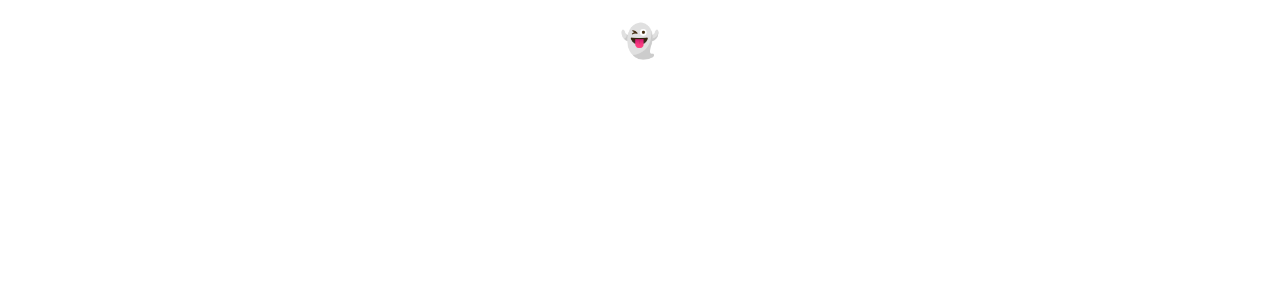
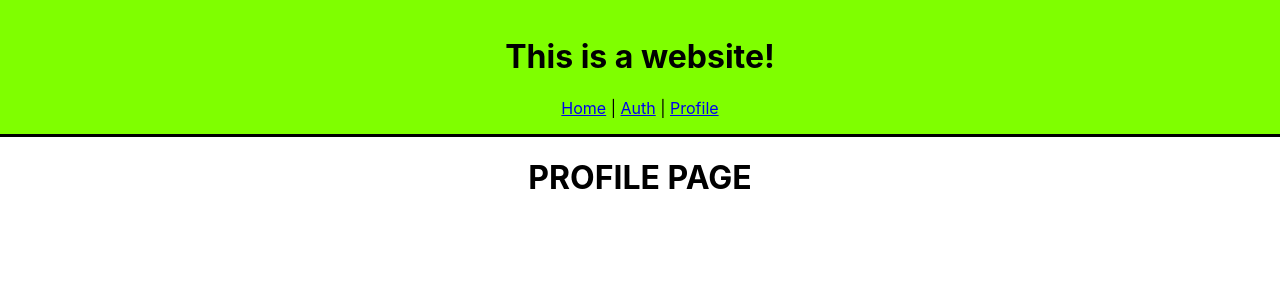
Before and after one commit to sameghosts/mern-auth-client, a React (Create React App) app: page /profile in a window 1280 px wide. Shown: the top 300 px of the page. Built offline with nearby package versions, Linux system fonts and the light colour scheme.

Commit message:
auth client stubbed out

```diff
--- a/package.json
+++ b/package.json
@@ -8,6 +8,7 @@
     "@testing-library/user-event": "^12.7.1",
     "react": "^17.0.1",
     "react-dom": "^17.0.1",
+    "react-router-dom": "^5.2.0",
     "react-scripts": "4.0.2",
     "web-vitals": "^1.1.0"
   },
--- a/public/index.html
+++ b/public/index.html
@@ -7,7 +7,7 @@
     <meta name="theme-color" content="#000000" />
     <meta
       name="description"
-      content="Web site created using create-react-app"
+      content="MERN Auth Client Boilerplate"
     />
     <link rel="apple-touch-icon" href="%PUBLIC_URL%/logo192.png" />
     <!--
@@ -24,7 +24,7 @@
       work correctly both with client-side routing and a non-root public URL.
       Learn how to configure a non-root public URL by running `npm run build`.
     -->
-    <title>React App</title>
+    <title>MERN Auth Client</title>
   </head>
   <body>
     <noscript>You need to enable JavaScript to run this app.</noscript>
--- a/src/App.js
+++ b/src/App.js
@@ -1,11 +1,13 @@
-import logo from './logo.svg';
 import './App.css';
+import Content from './components/Content';
+import Header from './components/partials/Header';
 
 function App() {
   return (
     <div className="App">
-     <h1>👻</h1>
-
+      {/* TODO: remove this div and style more intentionally */}
+      <Header />
+      <Content />
     </div>
   );
 }
--- /dev/null
+++ b/src/components/Content.js
@@ -0,0 +1,15 @@
+import { Route } from 'react-router-dom';
+import Home from './Pages/Home';
+import Auth from './Pages/Auth';
+import Profile from './Pages/Profile';
+
+const Content = (props) => {
+  return(
+    <main>
+      <Route exact path='/' component={Home} />
+      <Route path='/auth' component={Auth} />
+      <Route path='/profile' component={Profile} />
+    </main>
+  );
+};
+export default Content;
--- /dev/null
+++ b/src/components/Pages/Auth.js
@@ -0,0 +1,8 @@
+const Auth = (props) => {
+  return(
+    <div>
+      <h1>AUTH PAGE</h1>
+    </div>
+  );
+};
+export default Auth;
--- /dev/null
+++ b/src/components/Pages/Home.js
@@ -0,0 +1,8 @@
+const Home = (props) => {
+  return(
+    <div>
+      <h1>Home Page</h1>
+    </div>
+  );
+};
+export default Home;
--- /dev/null
+++ b/src/components/Pages/Profile.js
@@ -0,0 +1,8 @@
+const Profile = (props) => {
+  return(
+    <div>
+      <h1>PROFILE PAGE</h1>
+    </div>
+  );
+};
+export default Profile;
--- /dev/null
+++ b/src/components/partials/Header.js
@@ -0,0 +1,21 @@
+import { Link } from 'react-router-dom';
+const Header = (props) => {
+  let style = {
+    backgroundColor: 'chartreuse',
+    borderBottom: '3px solid black',
+    margin: 0,
+    padding: '1em 0'
+  }
+  return(
+    <header style={style}>
+      <h1>This is a website!</h1>
+      <nav>
+        <Link to="/">Home</Link>{'  |  '}
+        <Link to="/auth">Auth</Link>{'  |  '}
+        <Link to="/profile">Profile</Link>
+      </nav>
+    </header>
+
+  );
+};
+export default Header;
--- a/src/index.js
+++ b/src/index.js
@@ -3,10 +3,13 @@ import ReactDOM from 'react-dom';
 import './index.css';
 import App from './App';
 import reportWebVitals from './reportWebVitals';
+import { BrowserRouter as Router } from 'react-router-dom';
 
 ReactDOM.render(
   <React.StrictMode>
-    <App />
+    <Router>
+      <App />
+    </Router>
   </React.StrictMode>,
   document.getElementById('root')
 );
```
Also changed, not shown: src/components/partials/Login.js (added, +8 -0 lines), src/components/partials/Signup.js (added, +8 -0 lines), 1 other file (tests, documents, lock files or other folders).
